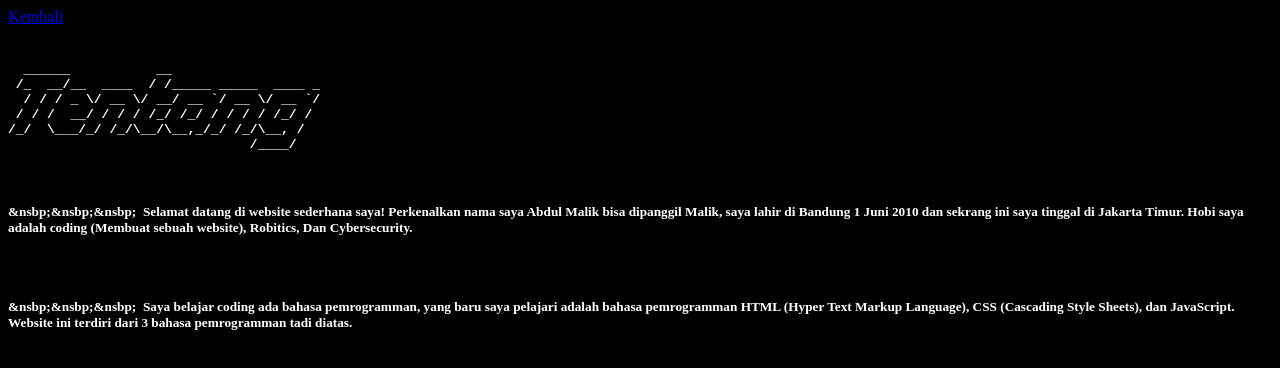
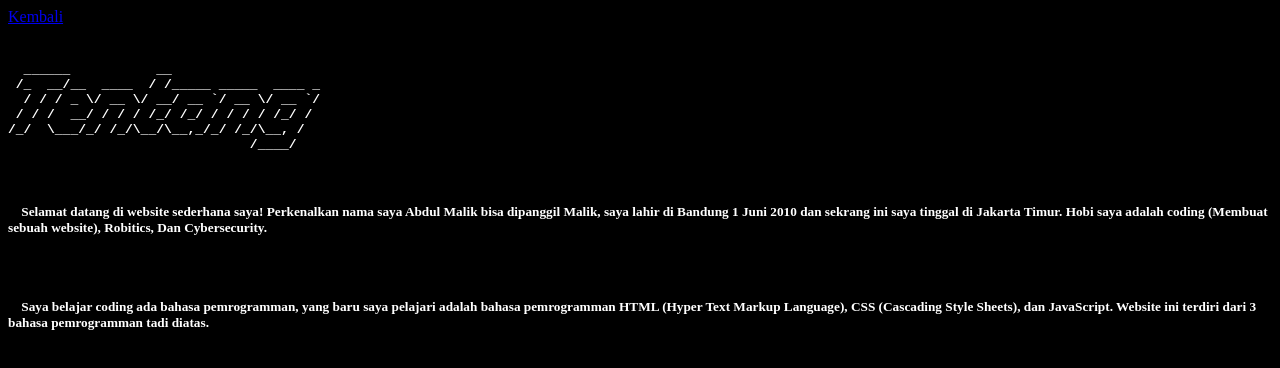
Before and after one commit to abdulmalik5000/pencatat-tugas, a plain HTML site: page about.html in a window 1280 px wide. Drawn offline with Linux system fonts and the light colour scheme.

Commit message:
Update about.html

```diff
--- a/about.html
+++ b/about.html
@@ -16,13 +16,13 @@
     </pre>
 </h4>
 <h5>
-    &nsbp;&nsbp;&nsbp;&nbsp;&nbsp;Selamat datang di website sederhana saya! Perkenalkan nama saya
+    &nbsp;&nbsp;&nbsp;&nbsp;Selamat datang di website sederhana saya! Perkenalkan nama saya
     Abdul Malik bisa dipanggil Malik, saya lahir di Bandung 1 Juni 2010 dan sekrang ini saya tinggal
     di Jakarta Timur. Hobi saya adalah coding (Membuat sebuah website), Robitics, Dan Cybersecurity.
 </h5>
 <br>
 <h5>
-    &nsbp;&nsbp;&nsbp;&nbsp;&nbsp;Saya belajar coding ada bahasa pemrogramman, yang baru saya pelajari
+    &nbsp;&nbsp;&nbsp;&nbsp;Saya belajar coding ada bahasa pemrogramman, yang baru saya pelajari
     adalah bahasa pemrogramman HTML (Hyper Text Markup Language), CSS (Cascading Style Sheets), dan
     JavaScript. Website ini terdiri dari 3 bahasa pemrogramman tadi diatas.
 </h5>
```
